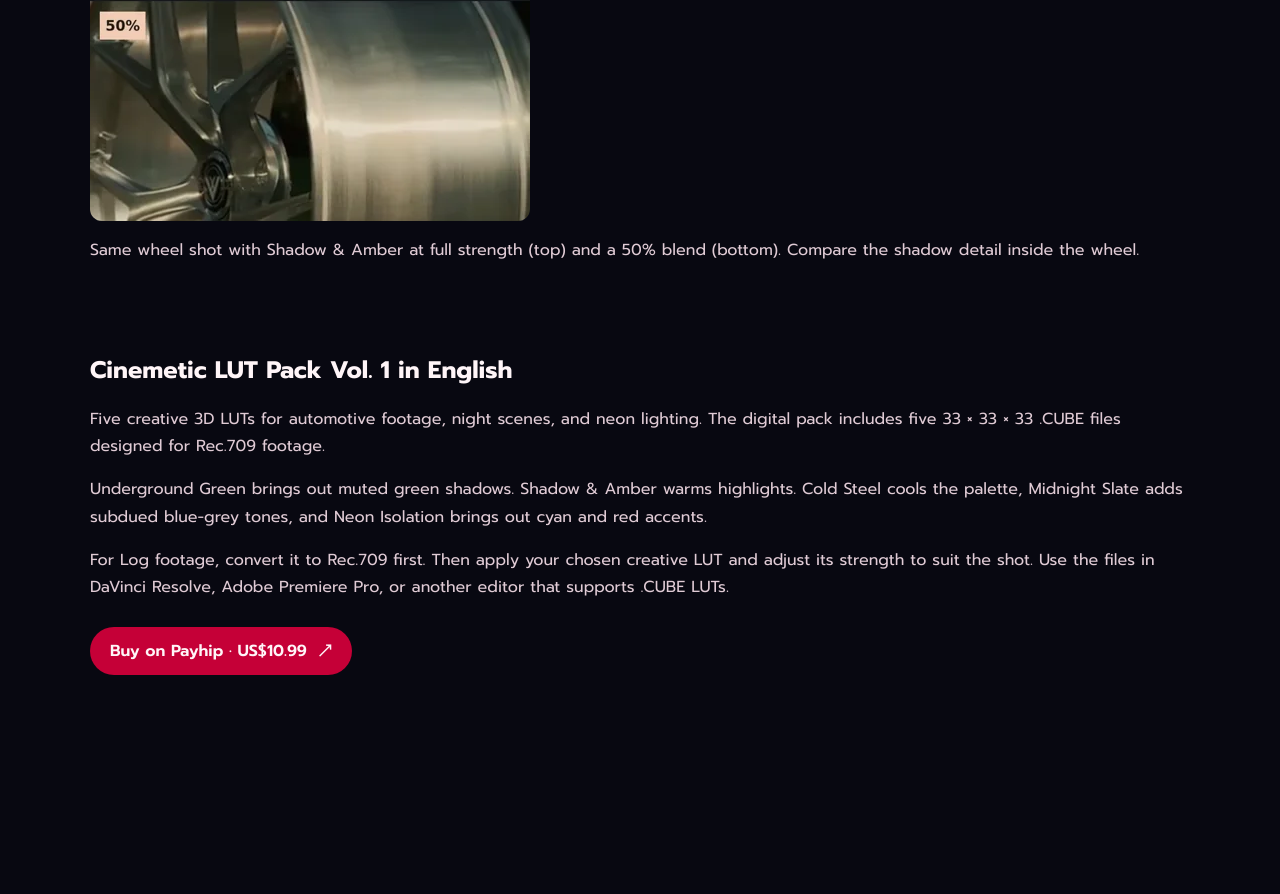
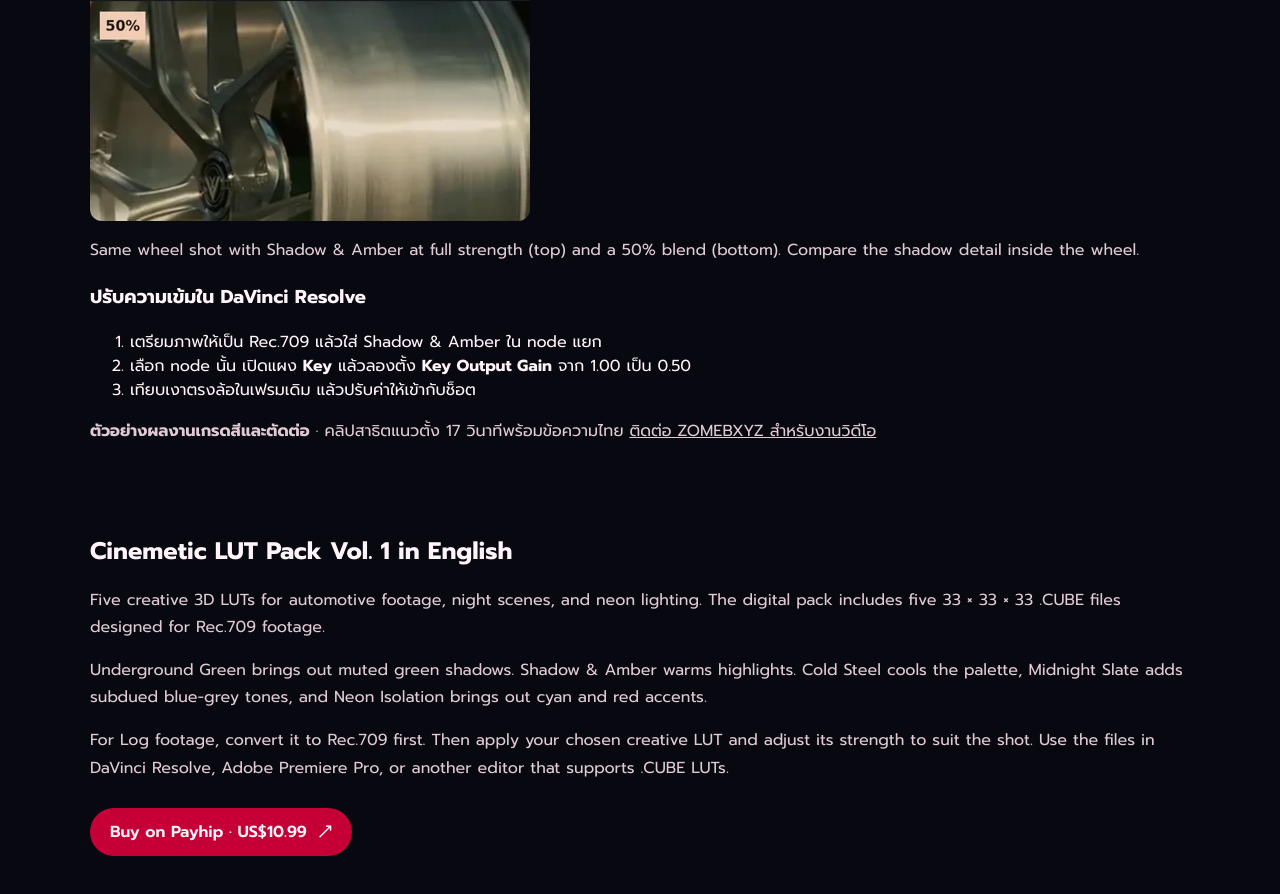
Before and after one commit to Trippynine/zomebxyz-portfolio, a plain HTML site: page lut-pack.html in a window 1280 px wide. Shown: the part 1456-2350 px from the top of the page. Before the commit the page ends 2231 px from the top, so only its background shows below. Drawn offline with Linux system fonts and the light colour scheme.

Commit message:
Add Resolve LUT-strength steps and portfolio contact to the wheel study

```diff
--- a/lut-pack.html
+++ b/lut-pack.html
@@ -52,6 +52,13 @@
         style="display: block; max-width: 100%; height: auto; border-radius: 12px"
         alt="ภาพเปรียบเทียบช็อตล้อเดียวกัน ด้านบน Shadow &amp; Amber 100% ด้านล่าง 50%">
       <p lang="en">Same wheel shot with Shadow &amp; Amber at full strength (top) and a 50% blend (bottom). Compare the shadow detail inside the wheel.</p>
+      <h3 id="resolve-lut-strength">ปรับความเข้มใน DaVinci Resolve</h3>
+      <ol>
+        <li>เตรียมภาพให้เป็น Rec.709 แล้วใส่ Shadow &amp; Amber ใน node แยก</li>
+        <li>เลือก node นั้น เปิดแผง <strong>Key</strong> แล้วลองตั้ง <strong>Key Output Gain</strong> จาก 1.00 เป็น 0.50</li>
+        <li>เทียบเงาตรงล้อในเฟรมเดิม แล้วปรับค่าให้เข้ากับช็อต</li>
+      </ol>
+      <p><strong>ตัวอย่างผลงานเกรดสีและตัดต่อ</strong> · คลิปสาธิตแนวตั้ง 17 วินาทีพร้อมข้อความไทย <a href="./#contact">ติดต่อ ZOMEBXYZ สำหรับงานวิดีโอ</a></p>
     </section>
     <section class="product-details" id="english" lang="en" aria-labelledby="english-title">
       <h2 id="english-title">Cinemetic LUT Pack Vol. 1 in English</h2>
```
